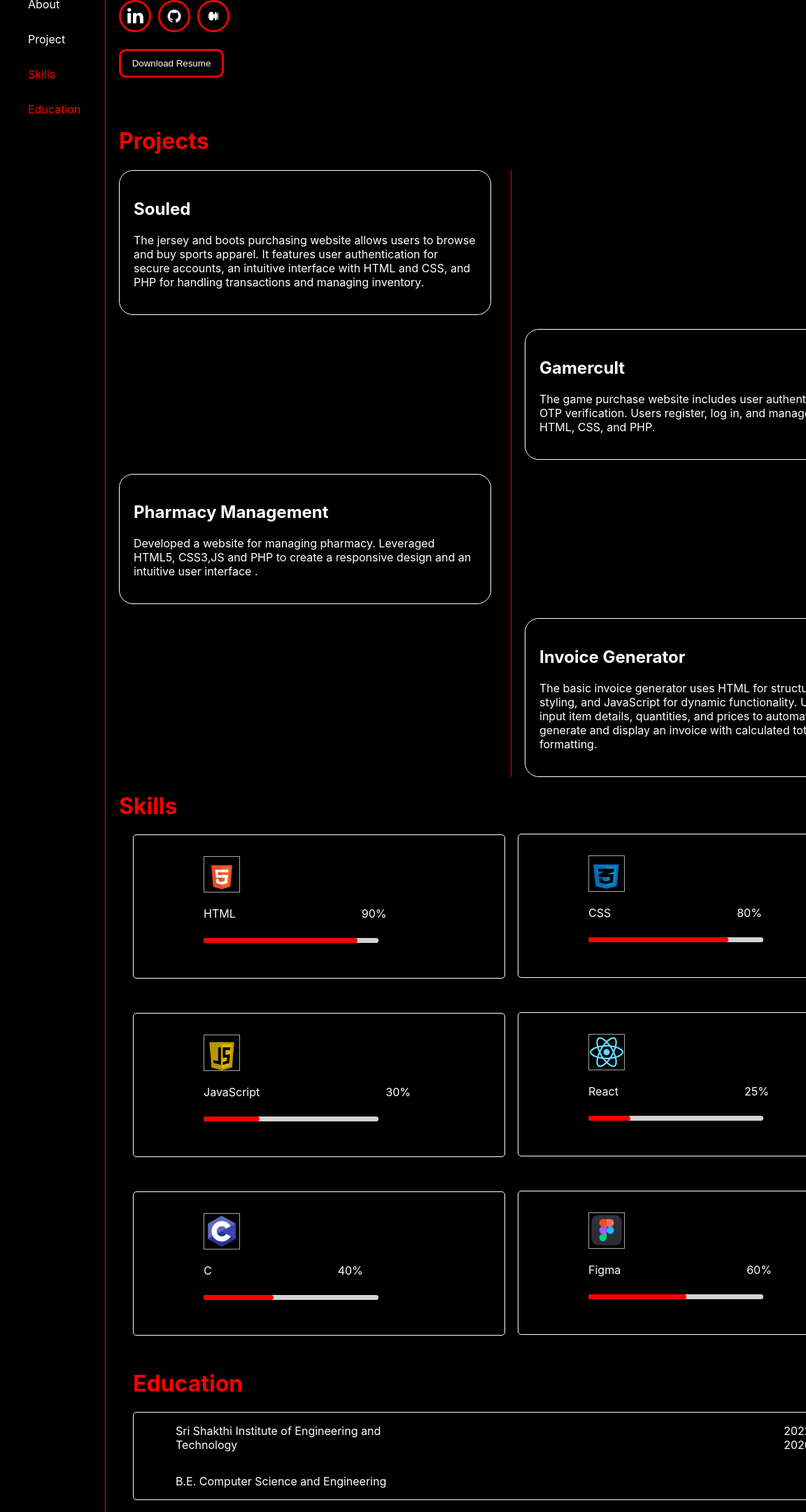
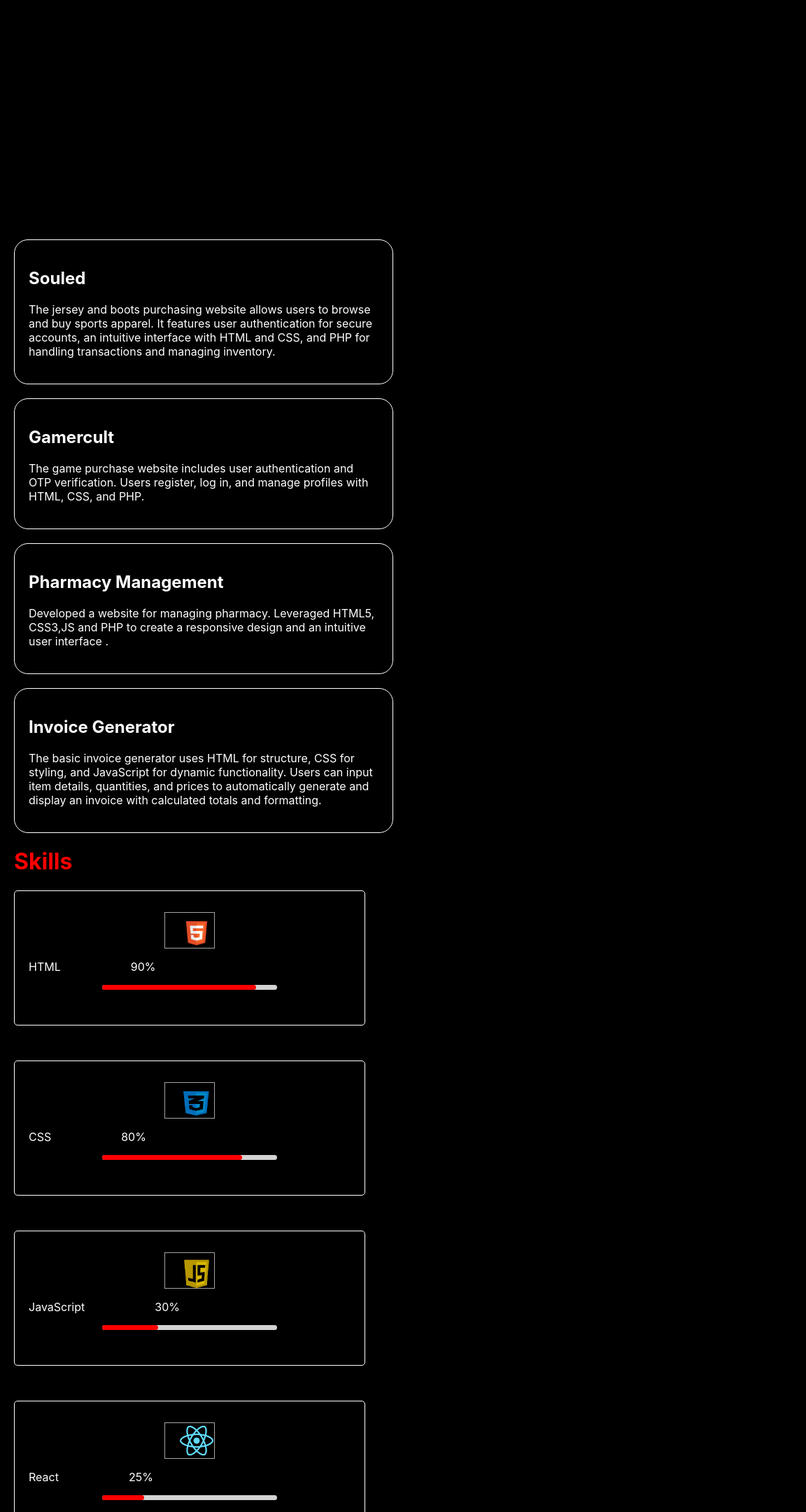
Before and after one commit to Rohith-kumar42/Portfolio, a React (Create React App) app: page / in a window 768 px wide. Shown: the part 220-2380 px from the top of the page at 70% size, 1152 px wide, since content can reach past the window. Built offline with nearby package versions, Linux system fonts and the light colour scheme.

Commit message:
Update App.css

```diff
--- a/src/App.css
+++ b/src/App.css
@@ -1,7 +1,7 @@
 .App {
   background-color: #000000;
   color: #000;
-  width: 90%;
+  display: flex;
 }
 body {
   background-color: #000000;
@@ -18,16 +18,17 @@ a {
 
 .Nav-header {
   color: white;
-  width: 150px;
-  height: 100%;
+  flex: 1;
+  padding: 20px;
 }
 
 .Navmenu {
   border-right: 1px solid rgb(255, 0, 0);
-  position: fixed;
   padding-top: 100px;
   width: 150px;
   height: 100vh;
+  position: sticky;
+  top: 0;
 }
 
 .Nav-header ul {
@@ -35,7 +36,6 @@ a {
 }
 
 .Nav-Content {
-  margin-right: 500px;
   padding-bottom: 30px;
 }
 
@@ -48,15 +48,13 @@ a {
 }
 
 .Header {
-  margin-left: 190px;
-  width: 1200px;
-
+  width: 100%;
 }
 .Profile-Content{
-  display:'flex';
-  padding-right:120px;
-  width: 850px;
-  margin-left: 270px;
+  display: flex;
+  flex-direction: column;
+  align-items: center;
+  width: 100%;
 }
 .Profile-Content-Para{
     width: max-content;
@@ -66,7 +64,6 @@ a {
   height: 150px;
   border: 3px solid red;
   border-radius: 50%;
-  margin-left: 90px;
   margin-top: 50px;
 }
 
@@ -80,18 +77,18 @@ a {
 
 .Project {
   border-right: 1px solid red;
-  width: 585px;
+  width: 100%;
   opacity: 1;
-  margin-left: 270px;
 }
 .ProjectSection{
-  margin-left: 270px;
+  width: 100%;
 }
 .Project-Content {
   border: 1px solid white;
   padding: 20px;
   margin-bottom: 20px;
-  width: 500px; /* Initially hidden */
+  width: 80%; /* Initially hidden */
+  max-width: 500px;
   border-radius: 20px;
 }
 
@@ -102,15 +99,14 @@ a {
 }
 
 .Project-Content:nth-child(even) {
-  margin-left: 630px;
+  align-self: flex-end;
 }
 
 .Skills-Content{
-  width: 500px;
+  width: 80%;
+  max-width: 500px;
   border: 1px solid rgb(255, 255, 255);
   border-radius: 5px;
-  margin-right: 100px;
-  padding-right: 180px;
   margin-bottom: 50px;
 }
 
@@ -126,22 +122,20 @@ a {
 }
 .Skills-Content p,
 .Skills-Content img {
-  padding-left: 100px;
+  padding-left: 20px;
 }
 
 .Skills-Content img {
   height: 50px;
   width: 50px;
-  padding-left: 0px;
-  margin-left: 100px;
-  margin-top: 30px;
-  margin-bottom: 0px;
+  margin: 30px auto 0;
+  display: block;
   border: 1px solid rgb(165, 165, 165);
 }
 
 .Skills-Content input[type="range"] {
-  margin-left: 100px;
-  margin-bottom: 50px;
+  margin: 0 auto 50px;
+  display: block;
 }
 
 .slider {
@@ -229,243 +223,97 @@ a {
   border: 3px solid rgb(255, 0, 0);
   padding: 10px;
   border-radius: 10px;
-  margin: 50px;
-   margin-top: 20px;
-   margin-left: 270px;
-   width: 150px
+  margin: 20px auto 50px;
+  display: block;
+  width: 150px;
 }
 
 .ImageSection {
-  margin-left: 270px;
-    position: relative;
-   display: flex;
-
+  position: relative;
+  display: flex;
+  justify-content: center;
 }
 .Skills{
   display: block;
 }
 .Education-Content{
-  width: 980px;
+  width: 80%;
+  max-width: 980px;
   border: 1px solid white;
   border-radius: 5px;
-  margin-right: 100px;
-  padding-right: 70px;
-  margin-bottom: 50px;
-  padding-left: 100px;
+  margin: 0 auto 50px;
+  padding: 20px;
 }
 .Year{
-  margin-left:500px
+  text-align: right;
 }
 .Project-Header{
   color: red;
-  margin-left:270px ;
+  text-align: center;
 }
-@media screen and (max-width: 768px) and (min-width: 440px) {
-  .App{
-   min-width: fit-content;
+@media screen and (max-width: 768px) {
+  .Navmenu {
+    display: none;
   }
-  /* Add your CSS code specific to this screen size here */
-  .Header{
-    overflow-x: hidden;
+
+  .Project-Content:nth-child(even) {
+    align-self: center;
   }
-  .Project{
-    margin-left: 170px;
-    width: 560px;
+
+  .odd-item, .even-item {
+    margin: 0;
+    width: 100%;
   }
-  .Project-Content:nth-child(even) {
-    margin-left: 580px;
+
+  .Year {
+    margin-left: 0;
+    margin-top: 10px;
   }
-  .Project-Content{
-    width: 490px;
-  }
-  .Project-Header{
-    margin-left: 170px;
-  }
-  .SkillsSection{
-    display: block;
-  }
-  .Skills-Content{
-    width: 400px;
-  }
-  .Education-Content{
-    width: 380px;
-  }
-  .Navmenu {
-    height: 585vh;
-  }
-  .Profile-Content{
-    margin-left: 170px;
-  }
-  .Profile-Content p{
-    width: 790px;
 
-  }
-  .ImageSection{
-   display: flex;
-   margin-left: 170px;
-   position: relative;
-  }
-  .profile-image{
-    margin-top: 60px;
-    margin-left: 10px;
-  }
-  .Institute{
-    margin-left: -40px;
-  }
- .Year{
-  margin-left: 10px;
- }
- .Degree{
-  margin-left: -40px;
- }
-  body{
-    width: 100px;
-  }
-  .button-36{
-    margin-left: 170px;
+  .Institute, .Degree {
+    margin-left: 0;
+    width: 100%;
   }
 }
 
-.Skills-Content{
-  width: 350px;
-}
-.test{
-  margin-left: 270px;
-}
-.odd-item {
-  margin-left: 600px;
-  margin-top: -257px;
-  width: 10px;
-}
-.Education-Content{
-  width: 950px
-}
-.EducationSection{
-  margin-left: 270px;
-}
-
-@media screen and (max-width: 768px) and (min-width: 440px) {
-  .test{
-    margin-left: 170px;
-  }
-   .odd-item {
-    margin-left: 570px;
-    width: 350px;
+@media screen and (max-width: 440px) {
+  .Profile-Content {
+    width: 100%;
   }
 
-  .even-item {
-    margin-left: 20px;
-    margin-top: 0;
-    width: auto;
+  .profile-image {
+    margin-top: 20px;
   }
-  .Education-Content{
-    margin-left: -80px;
-    width: 900px;
+
+  .Project-Content {
+    width: 90%;
   }
-  .Edu{
-   margin-left: -80px;
+
+  .Skills-Content {
+    width: 90%;
   }
-  .Year{
-    margin-left: 550px;
+
+  .Education-Content {
+    width: 90%;
+  }
+
+  .ImageSection img {
+    margin-right: 10px;
+  }
+
+  .button-36 {
+    width: 120px;
+  }
+
+  .Skills-Content img {
+    margin-left: 0;
+  }
+
+  .Skills-Content p {
+    padding-left: 10px;
+  }
+
+  .Skills-Content input[type="range"] {
+    margin-left: 10px;
   }
 }
-@media screen and (max-width: 320px){
-  .App{
-   overflow-x: hidden;
-  }
-  .Navmenu{
-    display:none;
-  }
-  .Header{
-    margin-left: 10px;
-  }
-  .Profile-Content{
-    width: 270px;
-    margin-left: 10px;
-  }
-  .profile-image{
-    margin-top: 420px;
-    margin-left: -200px;
-  }
-  .Project{
-    margin-left: 10px;
-    .Project-Content:nth-child(even) {
-      margin-left: 0px;
-    }
-  }
-  .ImageSection{
-    margin-left: 35px;
-    margin-top: 20px;
-  }
-  .ImageSection img{
-    margin-right: 55px;
-  }
-  .button-36{
-    margin-left: 80px;
-  }
-  .Project-Content {
-    width: 230px;
-  }
-  .SkillsHeader{
-    margin-left: -260px;
-  }
-  .SkillsSection{
-    display: block;
-    margin-left: 0px;
-  }
-  .Skills-Content{
-    width: 96px;
-    margin-left: -250px;
-  }
-  .Skills-Content img{
-    margin-left: 110px;
-  }
-  .Skills-Content p{
-    padding-left: 40px;
-  }
-  .Skills-Content input[type="range"]{
-
-    margin-left: 10px;
-  }
-
-  .EducationSection{
-    margin-left: 20px;
-    width: 300px;
-  }
-  .Project-Header{
-    margin-left: 20px;
-  }
-  .Institute{
-    margin-left: -90px;
-    width: 240px;
-  }
-  .Year{
-    margin-left: -240px;
-    margin-top: 70px;
-  }
-  .Degree{
-    margin-left: -90px;
-    width: 190px;
-    margin-top: -05px;
-  }
-  .test{
-    margin-left: 280px;
-  }
-  .odd-item {
-    margin-left: -20px;
-    margin-top: 0;
-    width: 350px;
-  }
-  .even-item {
-    margin-left: -20px;
-    margin-top: 0;
-    width: auto;
-  }
-  .Education-Content{
-    margin-left: -10px;
-    width: 105px;
-  }
-  .Edu{
-   margin-left: -10px;
-  }
-}
```
